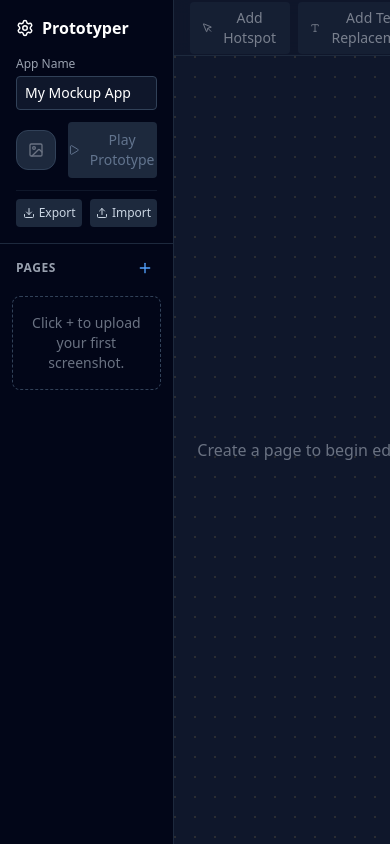
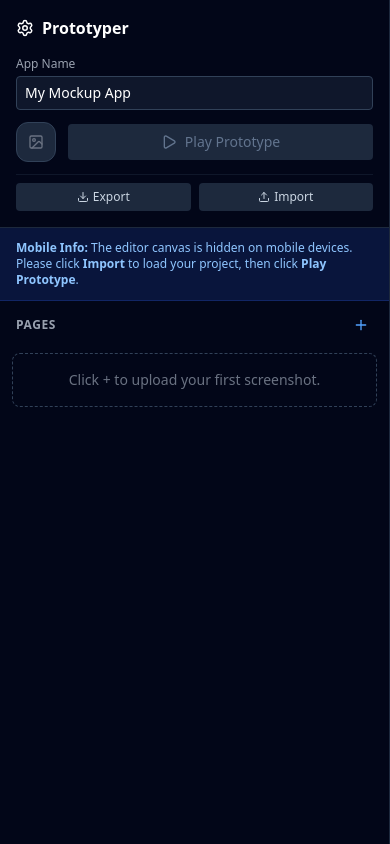
Before and after one commit to luohuang3872-lgtm/-, a React (Vite) app: page / in a window 390 px wide. Built offline with nearby package versions, Linux system fonts and the light colour scheme.

Commit message:
fix: improve mobile layout responsiveness
Hide the editor canvas on mobile devices and add a notification bar to guide users toward the import and play features.

```diff
--- a/src/Editor.tsx
+++ b/src/Editor.tsx
@@ -329,7 +329,7 @@ export default function Editor() {
     <div className="flex h-screen bg-slate-900 text-slate-200 overflow-hidden font-sans">
 
       {/* LEFT SIDEBAR - Pages */}
-      <div className="w-64 bg-slate-950 border-r border-slate-800 flex flex-col">
+      <div className="w-full md:w-64 bg-slate-950 border-r border-slate-800 flex flex-col shrink-0 z-50">
         <div className="p-4 border-b border-slate-800">
           <h1 className="font-bold text-white mb-4 flex items-center gap-2">
             <Settings size={18} /> Prototyper
@@ -390,6 +390,10 @@ export default function Editor() {
           </div>
         </div>
 
+        <div className="md:hidden px-4 py-3 bg-blue-900/30 text-blue-300 text-xs border-b border-blue-900/50">
+          <strong>Mobile Info:</strong> The editor canvas is hidden on mobile devices. Please click <strong>Import</strong> to load your project, then click <strong>Play Prototype</strong>.
+        </div>
+
         <div className="flex-1 overflow-y-auto p-3 space-y-2">
           <div className="flex items-center justify-between mb-2 px-1">
             <h2 className="text-xs font-semibold text-gray-400 uppercase tracking-wider">Pages</h2>
@@ -446,7 +450,7 @@ export default function Editor() {
       </div>
 
       {/* CENTER - Canvas */}
-      <div className="flex-1 flex flex-col bg-slate-900 relative">
+      <div className="hidden md:flex flex-1 flex-col bg-slate-900 relative">
         {/* Toolbar */}
         <div className="h-14 border-b border-slate-800 flex items-center justify-center gap-2 px-4 shrink-0 bg-slate-900/80 backdrop-blur z-10">
           <button
@@ -567,7 +571,7 @@ export default function Editor() {
       </div>
 
       {/* RIGHT SIDEBAR - Properties */}
-      <div className="w-64 bg-slate-950 border-l border-slate-800 flex flex-col overflow-y-auto">
+      <div className="hidden md:flex w-64 shrink-0 bg-slate-950 border-l border-slate-800 flex-col overflow-y-auto">
         {renderProperties()}
       </div>
 
```
